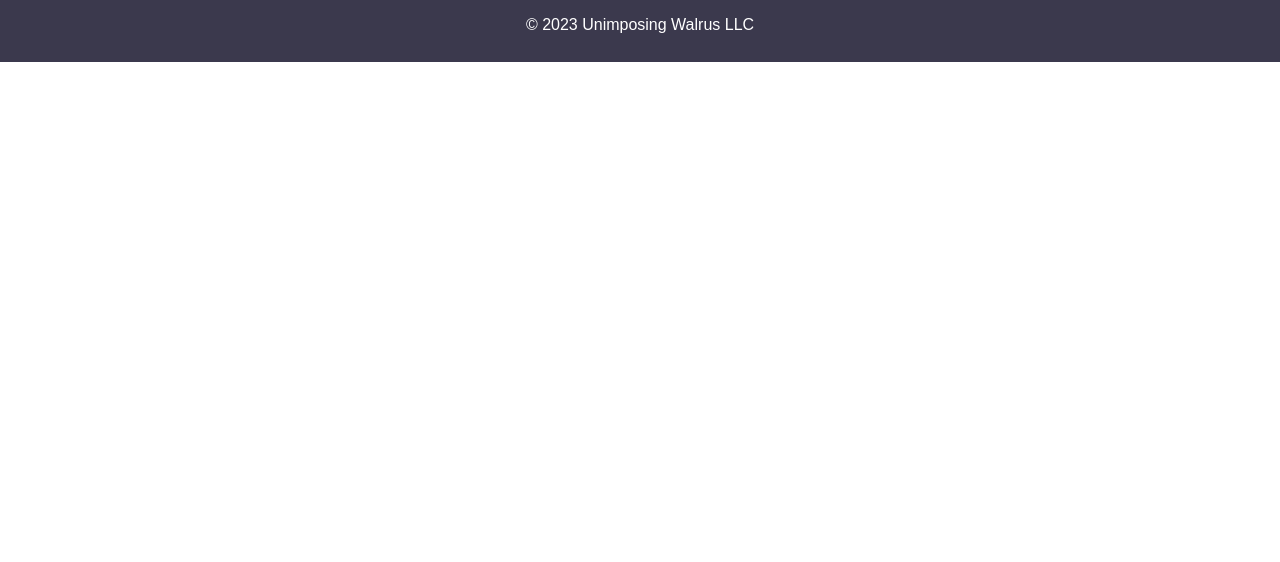
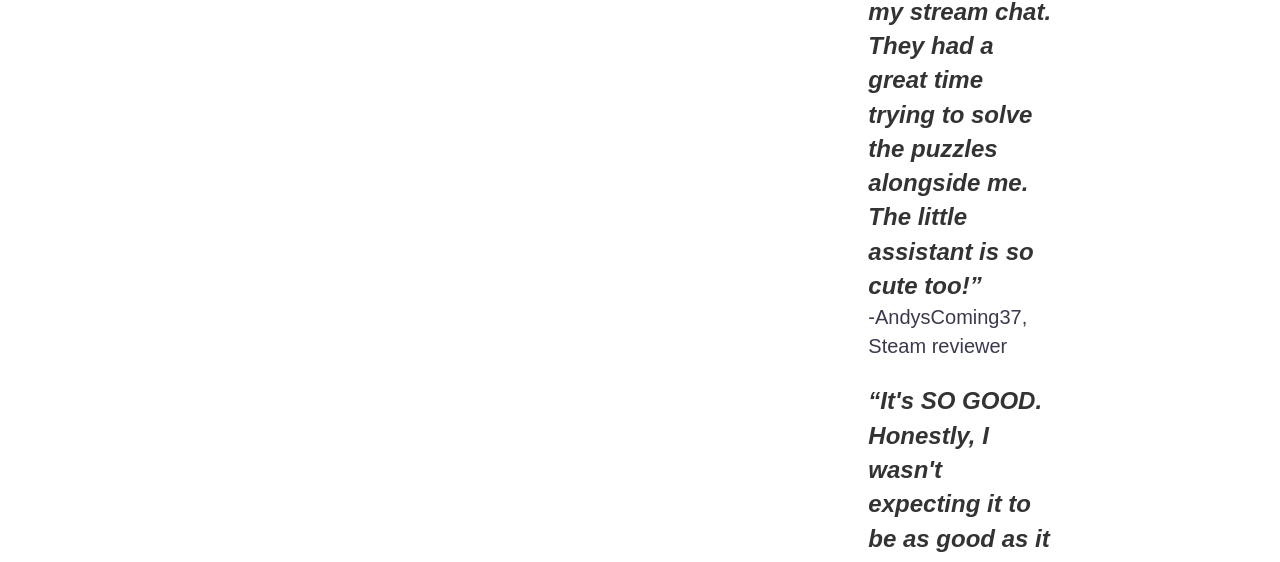
Before and after one commit to unimposingwalrus/unimposingwalrus.github.io, a plain HTML site: page store.html in a window 1280 px wide. Shown: the part 980-1542 px from the top of the page. Before the commit the page ends 1042 px from the top, so only its background shows below. Drawn offline with nearby package versions, Linux system fonts and the light colour scheme; a web font is replaced by a local one.

Commit message:
Update store.html
Added AndysComing37 review

```diff
--- a/store.html
+++ b/store.html
@@ -110,6 +110,8 @@
 			<p>See what others have to say about Labyrinthatory:</p>
 			<quote>&ldquo;I'm super impressed with the sheer amount of puzzles!&rdquo;</quote>
 			<p class="quoteend">-Emma Sargent, beta tester</p>
+		    	<quote>&ldquo;I love this game so much! It was super fun & the perfect amount of challenging. It was super easy to make it interactive and engaging for my stream chat. They had a great time trying to solve the puzzles alongside me. The little assistant is so cute too!&rdquo;</quote>
+			<p class="quoteend">-AndysComing37, Steam reviewer</p>
 			<quote>&ldquo;It's SO GOOD. Honestly, I wasn't expecting it to be as good as it was.&rdquo;</quote>
 			<p class="quoteend">-Bryn Ballard, beta tester</p>
     </div>
```
